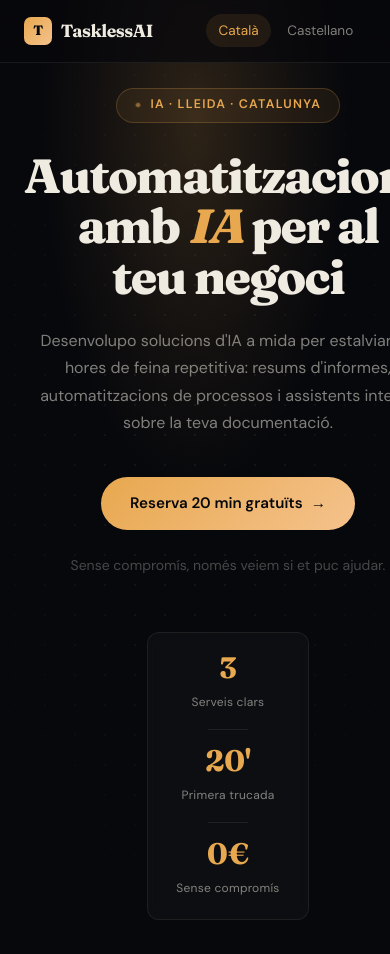
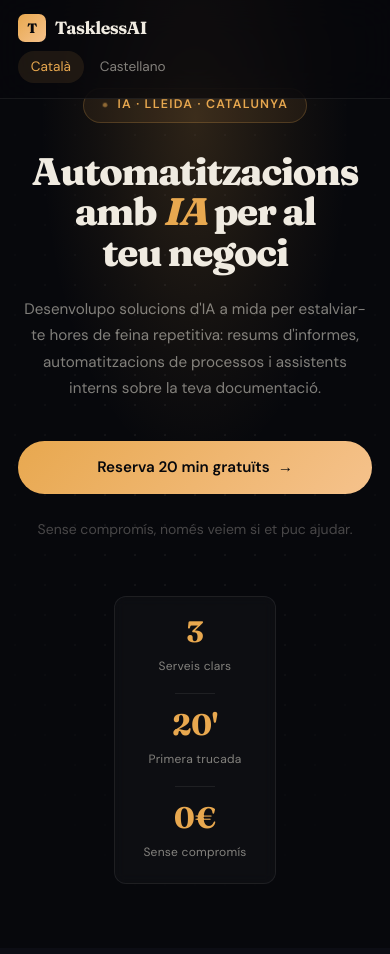
Before and after one commit to Eudald1601/landing_page_ia, a Next.js app: page / in a window 390 px wide. Shown: the top 954 px of the page. Built offline with nearby package versions, Linux system fonts and the light colour scheme.

Commit message:
Improve mobile responsiveness

```diff
--- a/src/app/globals.css
+++ b/src/app/globals.css
@@ -812,6 +812,7 @@ strong { font-weight: 700; }
 }
 
 @media (max-width: 640px) {
+  .container { padding: 0 18px; }
   .section { padding: 4rem 0; }
   .hero    { padding: 5.5rem 0 4rem; }
   .hero-stats {
@@ -824,3 +825,12 @@ strong { font-weight: 700; }
   .process-grid  { grid-template-columns: 1fr; }
   .hero-scroll-hint { display: none; }
 }
+
+@media (max-width: 480px) {
+  .nav-inner { flex-direction: column; align-items: flex-start; gap: 0.5rem; }
+  .hero-title { font-size: clamp(2.4rem, 9vw, 3rem); }
+  .hero-sub { font-size: 0.95rem; }
+  .btn-primary { width: 100%; justify-content: center; text-align: center; }
+  .services-grid, .problems-grid { gap: 1rem; }
+  .about-card { padding: 2rem 1.5rem; }
+}
```
